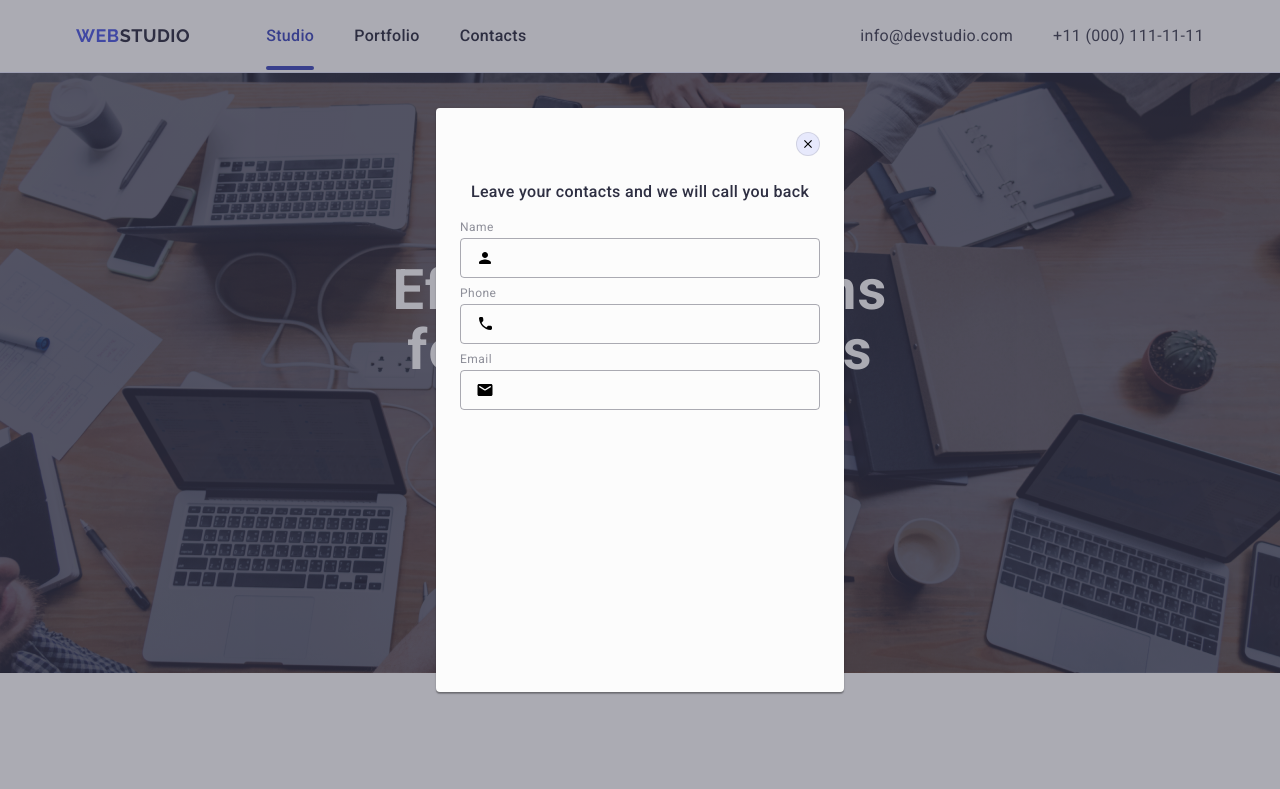
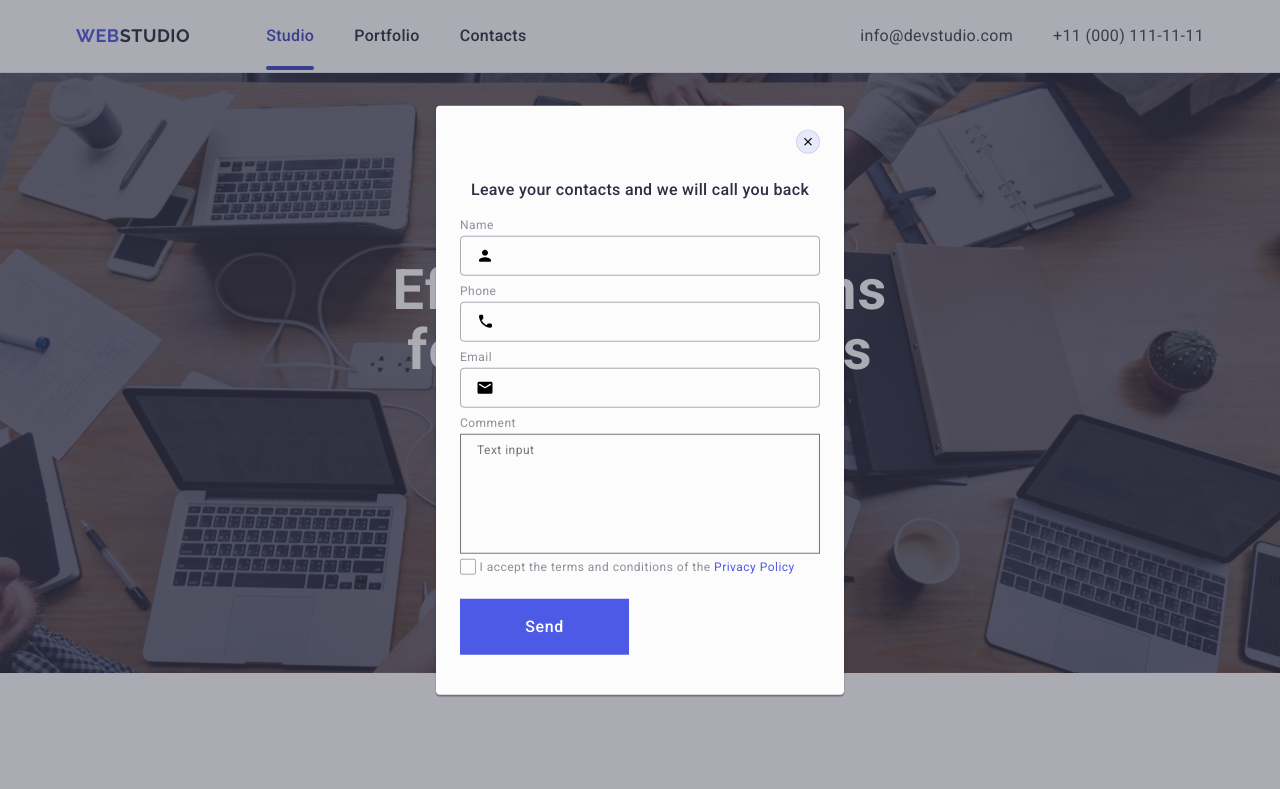
Before and after one commit to POV39/goit-markup-hw-05, a plain HTML site: page index.html in a window 1280 px wide. Shown: the top 789 px of the page. Drawn offline with nearby package versions, Linux system fonts and the light colour scheme.

Commit message:
add send

```diff
--- a/css/styles.css
+++ b/css/styles.css
@@ -803,3 +803,86 @@ img {
     border: 1px solid #4d5ae5;
     fill: #4d5ae5;
 }
+
+.container-comment {
+    margin-bottom: 16px;
+}
+
+.form-input-com {
+    width: 100%;
+    height: 120px;
+    font-size: 12px;
+    line-height: 1.17;
+    letter-spacing: 0.04em;
+    color: rgba(46, 47, 66, 0.4);
+    border: 1px solid rgba(46, 47, 66, 0.4) border-radius: 4px;
+    background-color: transparent;
+    padding: 8px 16px;
+    outline: transparent;
+    resize: none;
+    transition: border-color 250ms cubic-bezier(0.4, 0, 0.2, 1);
+}
+
+.form-input-com:focus {
+    border-color: #4D5AE5;
+}
+
+.container-privacy {
+    display: flex;
+    width: 360px;
+    height: 16px;
+    margin-bottom: 24px;
+}
+
+.checkbox-lab {
+    font-weight: 400;
+    font-size: 12px;
+    line-height: 1.17;
+    letter-spacing: 0.04em;
+    color: #8e8f99;
+}
+
+.checkbox-input {
+    display: inline-flex;
+    gap: 8px;
+    align-items: center;
+    justify-content: center;
+    fill: transparent;
+    width: 16px;
+    height: 16px;
+    border: 1px solid rgba(46, 47, 66, 0.4);
+    border-radius: 2px;
+    transition: background-color 250ms cubic-bezier(0.4, 0, 0.2, 1), border 250ms cubic-bezier(0.4, 0, 0.2, 1), fill 250ms cubic-bezier(0.4, 0, 0.2, 1);
+}
+
+.checkbox-visually:checked+.checkbox-lab>.checkbox-input {
+    background-color: #404bbf;
+    fill: #f4f4fd;
+    border: none;
+}
+
+.checkbox-text-item {
+    color: #4d5ae5;
+}
+
+.modal-btn-second {
+    display: block;
+    min-width: 169px;
+    height: 56px;
+    font-family: "Roboto", sans-serif;
+    font-size: 16px;
+    font-weight: 500;
+    line-height: 1.5;
+    letter-spacing: 0.04em;
+    color: #ffffff;
+    cursor: pointer;
+    background-color: #4D5AE5;
+    border: none;
+    transition: background-color 250ms cubic-bezier(0.4, 0, 0.2, 1);
+}
+
+.modal-btn-second:hover,
+.modal-btn-second:focus {
+    box-shadow: 0 4px 4px 0 rgba(0, 0, 0, 0.15);
+    background: #404bbf;
+}
--- a/index.html
+++ b/index.html
@@ -604,6 +604,40 @@
               </svg>
             </div>
           </div>
+          <div class="container-comment">
+            <label class="zagolovki-form" for="user-comment">Comment</label>
+            <textarea
+              class="form-input-com"
+              id="user-comment"
+              placeholder="Text input"
+            ></textarea>
+            <div class="container-privacy">
+              <input
+                class="visually-hidden privacy-checkbox"
+                id="user-privacy"
+                type="checkbox"
+                value="true"
+                name="user-privacy"
+              />
+              <label class="checkbox-lab" for="user-privacy"
+                ><span class="checkbox-input"
+                  ><svg class="checkbox-input-icon" width="10" height="8">
+                    <use href="./images/icons.svg#icon-check"></use>
+                  </svg>
+                </span>
+                I accept the terms and conditions of the<a
+                  class="checkbox-text-item"
+                  target="_blank"
+                  href=""
+                >
+                  Privacy Policy</a
+                >
+              </label>
+            </div>
+            <button class="modal-btn-second rewiew-btn" type="button">
+              Send
+            </button>
+          </div>
         </form>
       </div>
     </div>
```
